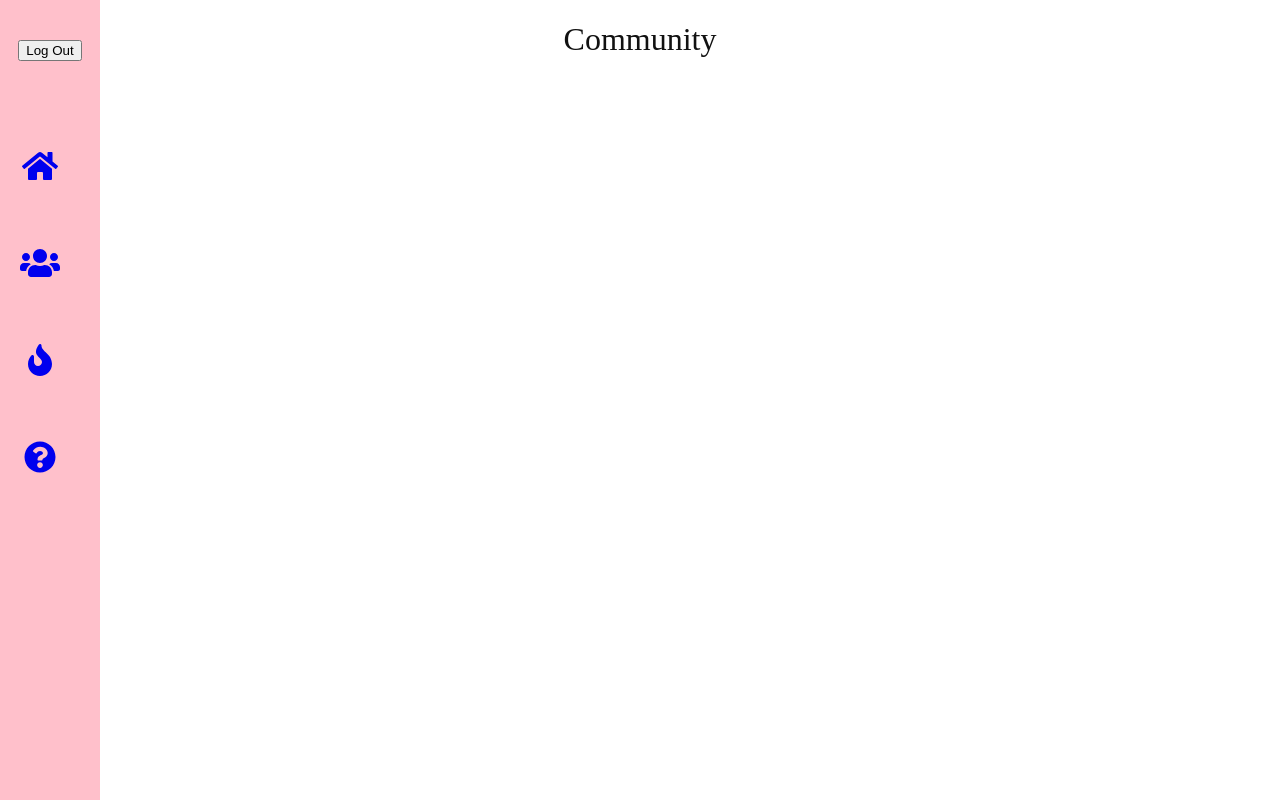
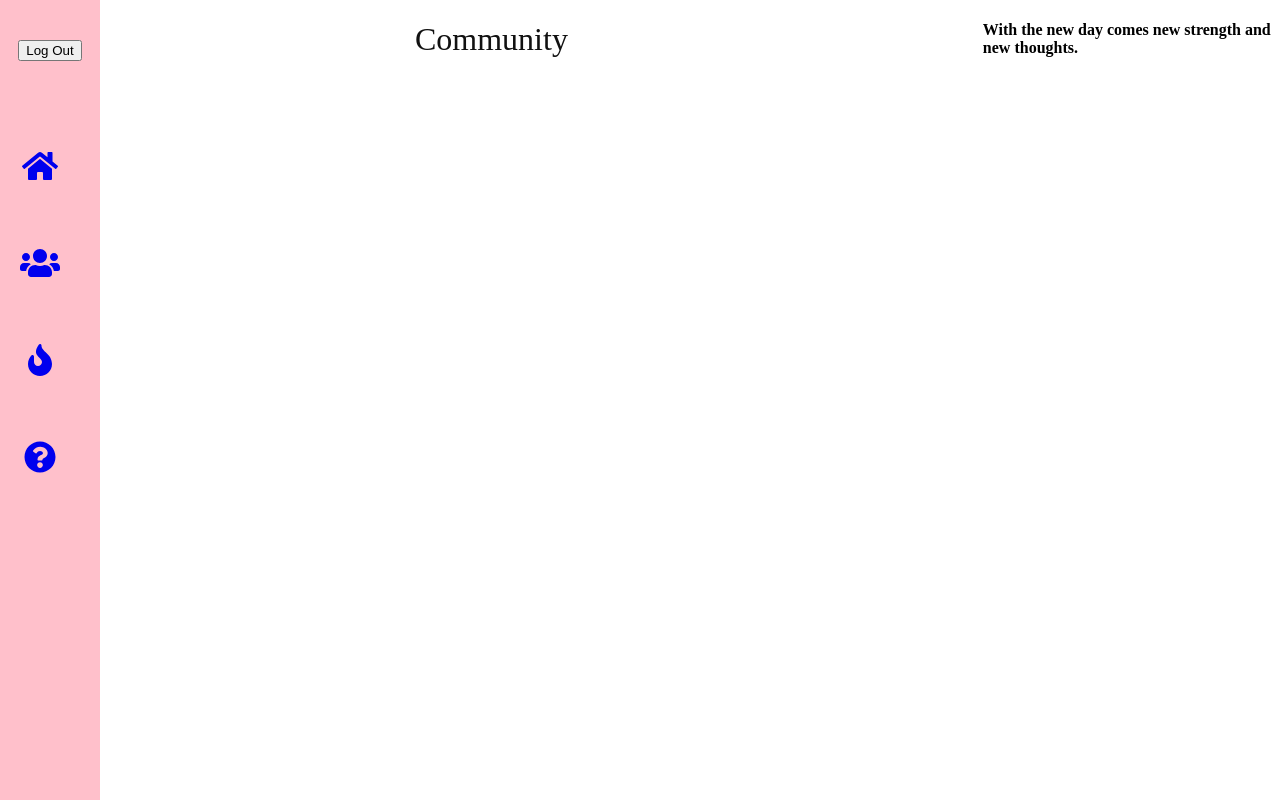
Before and after one commit to JessicaS97/Addiction-App, a React (Create React App) app: page /guest-community in a window 1280 px wide. Built offline with nearby package versions, Linux system fonts and the light colour scheme.

Commit message:
Quotes Service random pick

```diff
--- a/src/Components/Community/Community.js
+++ b/src/Components/Community/Community.js
@@ -2,7 +2,7 @@ import React from 'react'
 
 import './Community.css'
 import MenuBar from './../MenuBar/MenuBar'
-import quoteService from './../../quotes'
+import quoteService from './../../quoteService'
 
 class Community extends React.Component {
     state = {
@@ -10,11 +10,15 @@ class Community extends React.Component {
     }
 
     getQuote = () => {
-        quoteService.then(quote => {
+        quoteService().then(quote => {
             this.setState({
                 quotes: quote
             })
         })
+    }
+
+    componentDidMount() {
+        this.getQuote()
     }
 
     render() {
@@ -22,6 +26,10 @@ class Community extends React.Component {
             <div className="community">
                 <MenuBar />
                 <h1>Community</h1>
+                {this.state.quotes.length > 0 &&
+                this.state.quotes.map(
+                ({quote, questionId}) => <h4>{quote}</h4>
+                )}
             </div>
         )
     }
--- /dev/null
+++ b/src/quoteService/index.js
@@ -0,0 +1,25 @@
+const quotes = [
+    {quote: "Failure will never overtake me if my determination to succeed is strong enough.",
+    quoteId: 1},
+    {quote: "Only I can change my life. No one can do it for me.",
+    quoteId: 2},
+    {quote: "With the new day comes new strength and new thoughts.",
+    quoteId: 3},
+    {quote: "Optimism is the faith that leads to achievement. Nothing can be done without hope and confidence.",
+    quoteId: 4},
+    {quote: "The secret of getting ahead is getting started.",
+    quoteId: 5},
+    {quote: "It does not matter how slowly you go as long as you do not stop.",
+    quoteId: 6},
+    {quote: "Push yourself, because no one else is going to do it for you.",
+    quoteId: 7},
+    {quote: "Sometimes later becomes never. Do it now.",
+    quoteId: 8},
+    {quote: "The harder you work for something, the greater you’ll feel when you achieve it.",
+    quoteId: 9},
+    {quote: "Don’t stop when you’re tired. Stop when you’re done.",
+    quoteId: 10}
+]
+
+export default (n = 1) =>
+    Promise.resolve(quotes.sort(() => 0.5 - Math.random()).slice(0, n))
--- a/src/quotes.js
+++ /dev/null
@@ -1,26 +0,0 @@
-const quotes = [
-    {quote: "Failure will never overtake me if my determination to succeed is strong enough.",
-    quoteId: 1},
-    {quote: "Only I can change my life. No one can do it for me.",
-    quoteId: 2},
-    {quote: "With the new day comes new strength and new thoughts.",
-    quoteId: 3},
-    {quote: "Optimism is the faith that leads to achievement. Nothing can be done without hope and confidence.",
-    quoteId: 4},
-    {quote: "The secret of getting ahead is getting started.",
-    quoteId: 5},
-    {quote: "It does not matter how slowly you go as long as you do not stop.",
-    quoteId: 6},
-    {quote: "Push yourself, because no one else is going to do it for you.",
-    quoteId: 7},
-    {quote: "Sometimes later becomes never. Do it now.",
-    quoteId: 8},
-    {quote: "The harder you work for something, the greater you’ll feel when you achieve it.",
-    quoteId: 9},
-    {quote: "Don’t stop when you’re tired. Stop when you’re done.",
-    quoteId: 10}
-]
-
-export default (n = 1) => {
-    Promise.resolve(quotes.sort(() => 0.5 - Math.random()).slice(0,n))
-}
```
